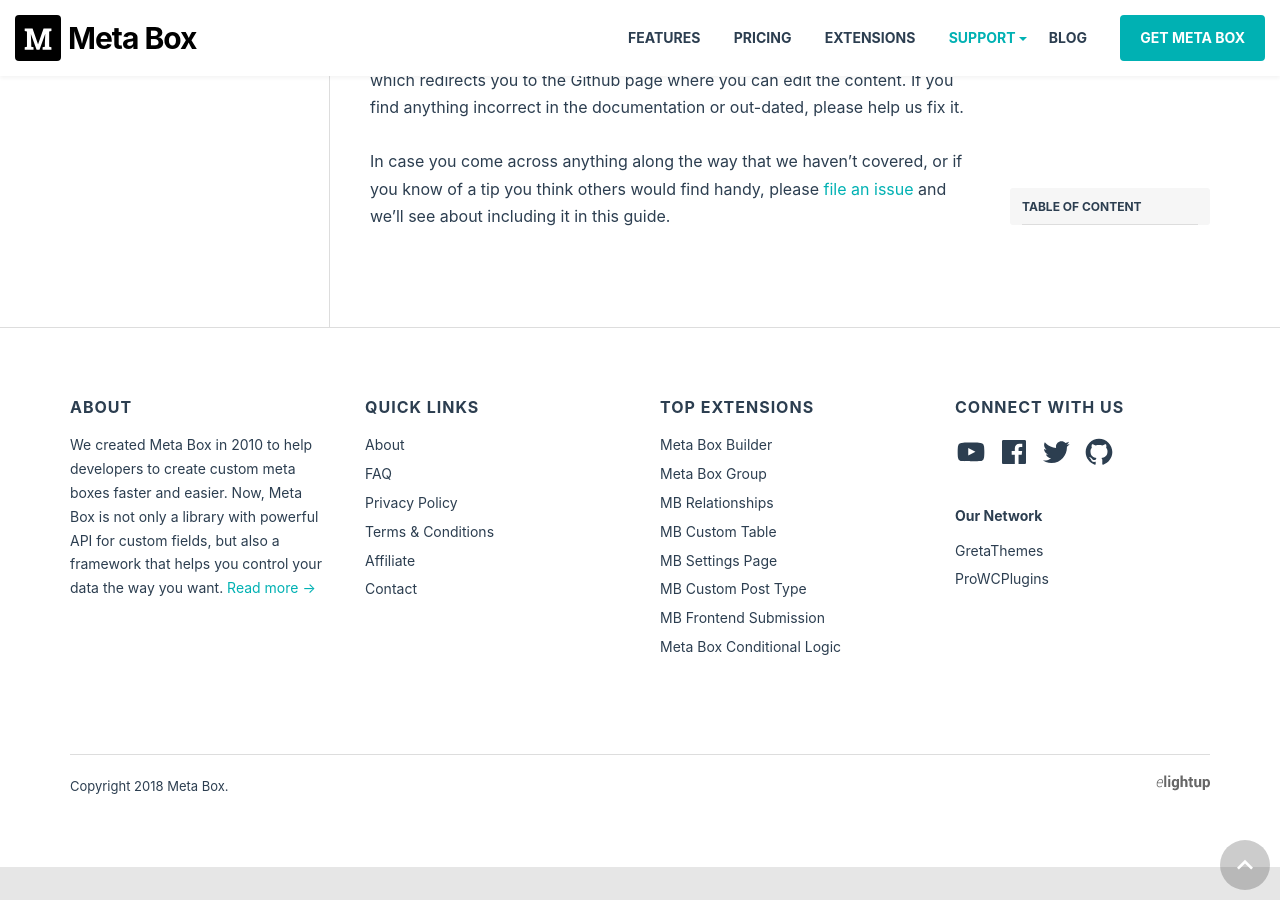
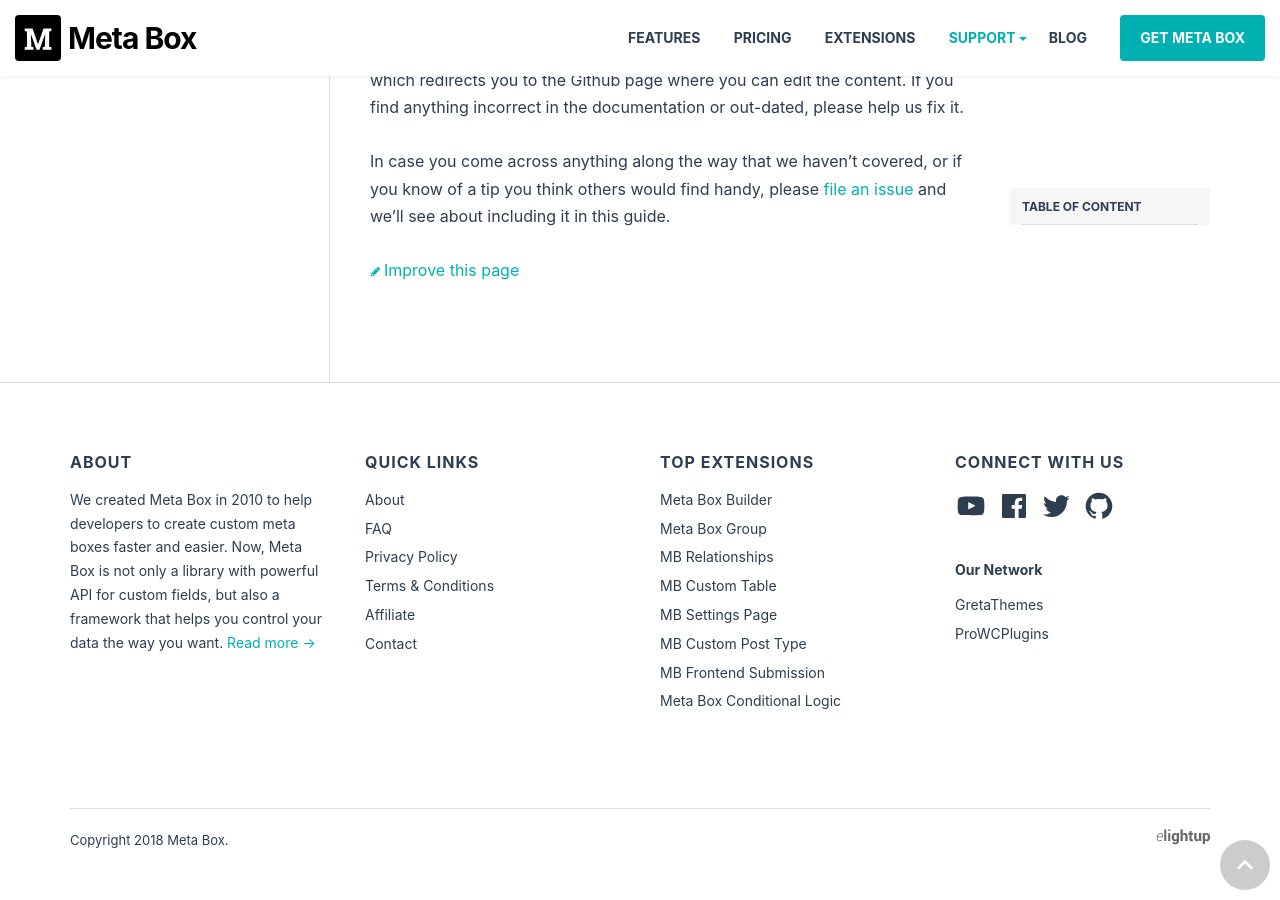
Before and after one commit to wpmetabox/docs, a Jekyll site: the page built from index.md, in a window 1280 px wide and 900 px high, scrolled down 912 px. Built offline with Jekyll 4.4.1, drawn with Linux system fonts in a browser that asks for light colours; comment, search, counter and statistics services are not loaded.

Commit message:
Update default.html

```diff
--- a/_layouts/default.html
+++ b/_layouts/default.html
@@ -5,11 +5,13 @@
 	<article class="hentry">
 		<header class="entry-header">
 			<h1 class="entry-title">{{ page.title }}</h1>
-			<a class="edit" target="_blank" href="https://github.com/wpmetabox/docs/edit/master/{{ page.path }}"><svg class="icon icon-edit" aria-hidden="true" role="img"><use href="#icon-edit" xlink:href="#icon-edit"></use></svg>Improve this page</a>
+			<a class="edit" target="_blank" href="//github.com/wpmetabox/docs/edit/master/{{ page.path }}"><svg class="icon icon-edit" aria-hidden="true" role="img"><use href="#icon-edit" xlink:href="#icon-edit"></use></svg>Improve this page</a>
 		</header>
 		<div class="entry-body">
 			<div class="entry-content">
 				{{ content }}
+
+				<p><a target="_blank" href="//github.com/wpmetabox/docs/edit/master/{{ page.path }}"><svg class="icon icon-edit" aria-hidden="true" role="img"><use href="#icon-edit" xlink:href="#icon-edit"></use></svg>Improve this page</a></p>
 			</div>
 			<aside class="toc">
 				<div class="toc-wrapper">
```
